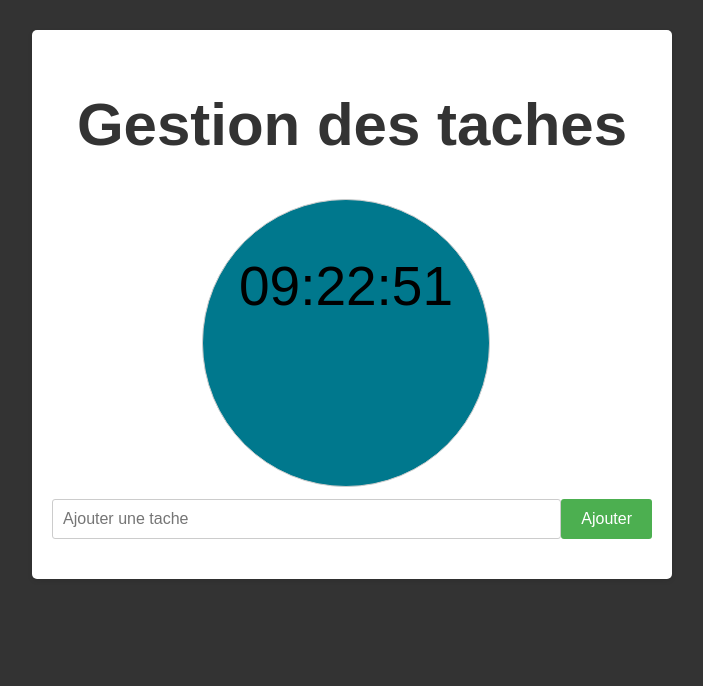
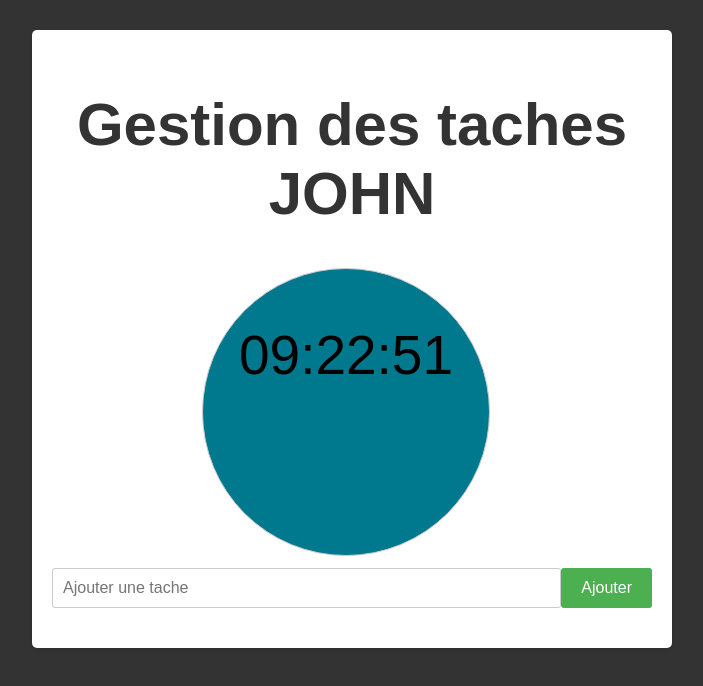
Before and after one commit to JOHANNFRED3/JOHANNP2, a plain HTML site: page depot1/index.html in a window 1280 px wide. Shown: the whole page, without its empty margins (288-991 px from the left). Drawn offline with Linux system fonts and the light colour scheme; no server answers; files whose address does not match are found by name.

Commit message:
test action3

```diff
--- a/depot1/index.html
+++ b/depot1/index.html
@@ -8,7 +8,7 @@
 </head>
 <body>
    <div class="container">
-      <h1>Gestion des taches</h1>
+      <h1>Gestion des taches JOHN</h1>
      <div class="tout">
         <div class="temperature" ></div><br> <!-- Div pour afficher la température -->
 
```
